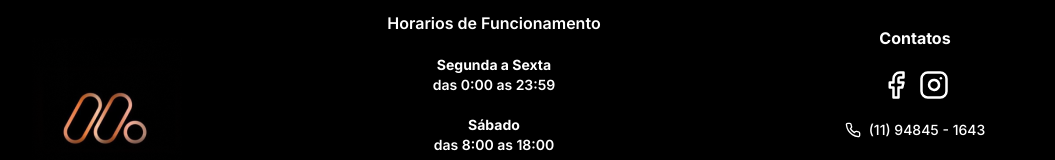
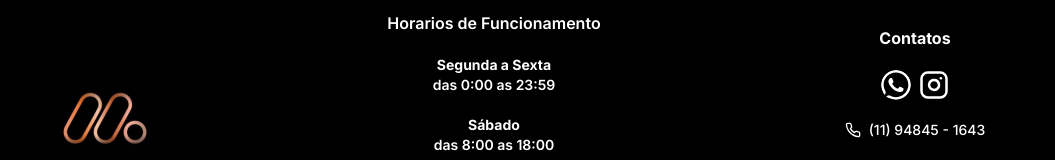
Before and after one commit to DevWeDesc/AcademiaMaverick, a Next.js app: page / in a window 1280 px wide. Shown: the part 3045-3205 px from the top of the page, without its empty margins (112-1167 px from the left). Built offline with nearby package versions, Linux system fonts and the light colour scheme.

Commit message:
Adcionando Botão de zap

```diff
--- a/package.json
+++ b/package.json
@@ -13,6 +13,7 @@
     "next": "13.5.5",
     "react": "^18",
     "react-dom": "^18",
+    "react-icons": "^4.11.0",
     "swiper": "^10.3.1"
   },
   "devDependencies": {
--- a/src/components/Footer.tsx
+++ b/src/components/Footer.tsx
@@ -4,6 +4,7 @@ import Logo from "../../public/LogoFooter.png";
 import { schedulesData } from "../../data/data";
 import { Phone, MapPin, Facebook, Instagram } from "lucide-react";
 import { IContactsDefault } from "../../types/types";
+import { BsWhatsapp } from "react-icons/bs";
 
 export const Footer = () => {
   return (
@@ -23,10 +24,15 @@ export const Footer = () => {
       <div className="text-center items-center flex flex-col gap-5 lg:col-span-2">
         <h3 className="font-bold">Contatos</h3>
         <div className="flex items-center gap-2">
-          <Facebook
-            size={30}
-            className="hover:bg-blue-600 hover:p-1 rounded-md transition-all"
-          />
+          <a
+            target="_blank"
+            href="https://api.whatsapp.com/send?phone=5511948451643&text=Estou%20interessado%20em%20me%20inscrever%20na%20Maverick!"
+          >
+            <BsWhatsapp
+              size={30}
+              className="hover:text-green-600 hover:p-1 rounded-full transition-all"
+            />
+          </a>
           <a target="_blank" href="https://www.instagram.com/maverickacademia/">
             <Instagram
               size={30}
```
Also changed, not shown: 1 other file (tests, documents, lock files or other folders).
